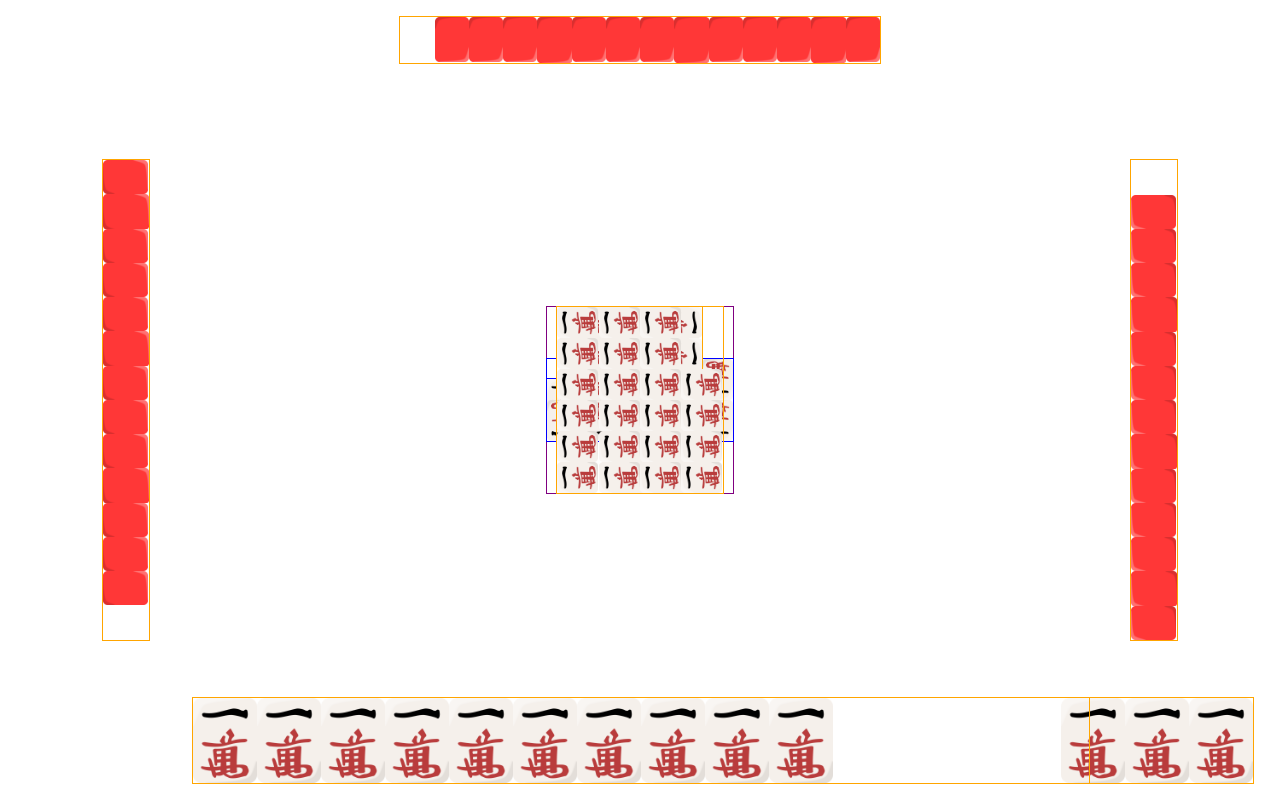
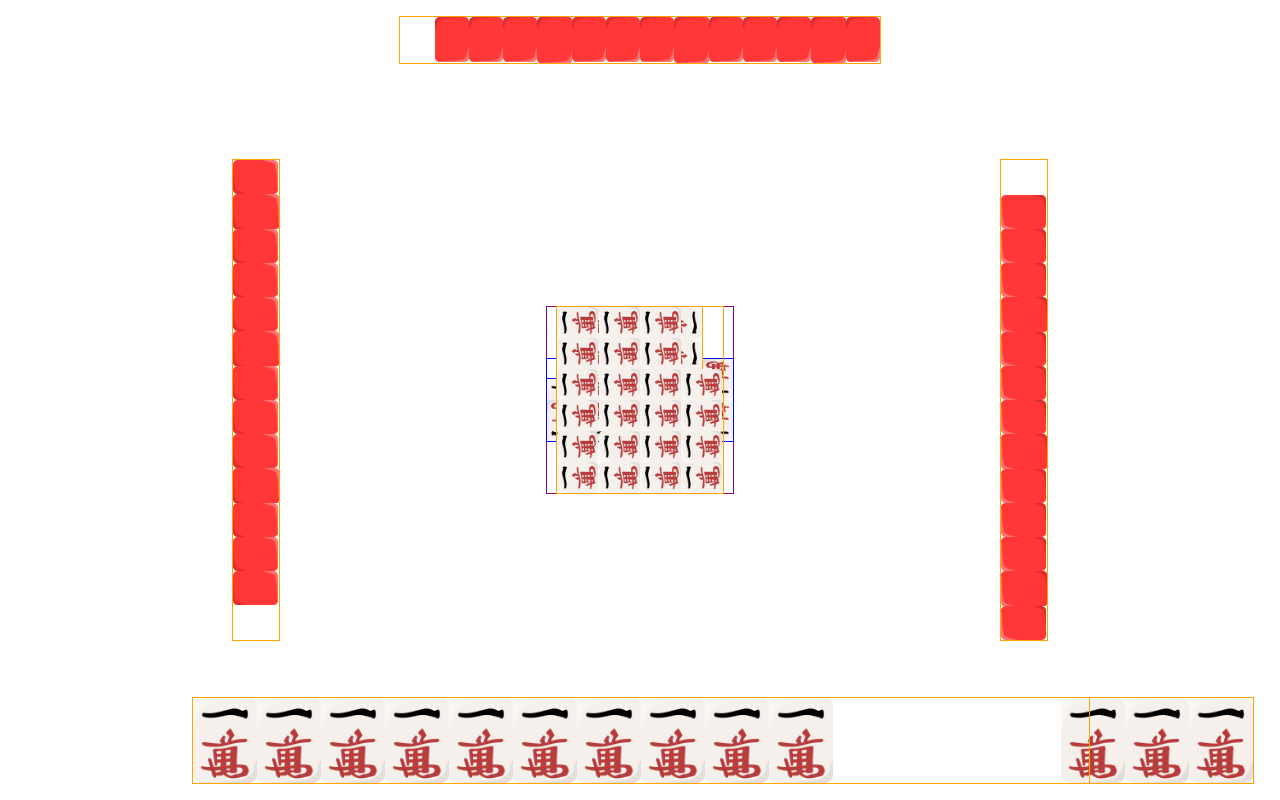
Before and after one commit to ck053/startpay-test, a Next.js app: page /game in a window 1280 px wide. Built offline with nearby package versions, Linux system fonts and the light colour scheme.

Commit message:
css update

```diff
--- a/app/game/game.css
+++ b/app/game/game.css
@@ -71,13 +71,13 @@ html, body {
 }
 
 .lefthand {
-  left: 8%;
   flex-direction: column;
+  transform: translateX(-48vh);
 }
 
 .righthand {
-  right: 8%;
   flex-direction: column-reverse;
+  transform: translateX(48vh);
 }
 
 .owndiscard {
```
